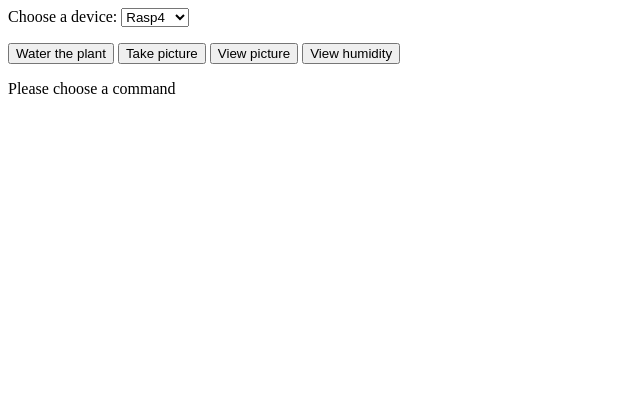
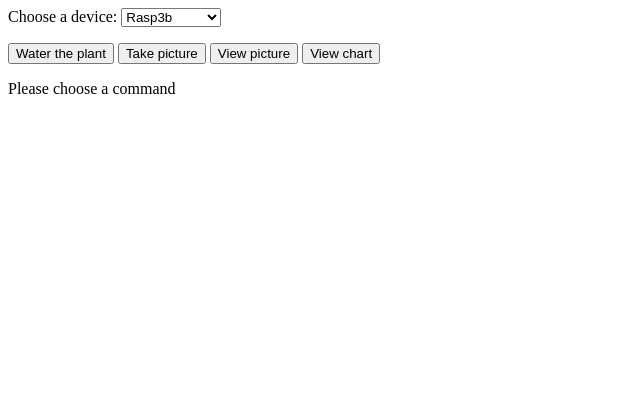
Before and after one commit to zconomy/1.001Final, a website: page Web/public/index.html in a window 1280 px wide. Shown: the whole page, without its empty margins (0-640 px from the left). Drawn offline with nearby package versions, Linux system fonts and the light colour scheme.

Commit message:
modify website interface to include more devices

```diff
--- a/Web/public/index.html
+++ b/Web/public/index.html
@@ -17,15 +17,18 @@
     <label for="devices">Choose a device:</label>
 
     <select name="devices" id="devices">
+        <option value="rasp3b">Rasp3b</option>
         <option value="rasp4">Rasp4</option>
-        <option value="rasp3b">Rasp3b</option>
+        <option value="rasp4b">Rasp4b</option>
+        <option value="AHT10temp">AHT10temp</option>
+        <option value="AHT10humid">AHT10humid</option>
     </select>
 
     <p></p>
     <button onclick="water()">Water the plant</button>
     <button onclick="take()">Take picture</button>
     <button onclick="view()">View picture</button>
-    <button onclick="chart()">View humidity</button>
+    <button onclick="chart()">View chart</button>
     <p id="returnMsg">Please choose a command</p>
     <div>
     <p id="imgFrame"> </p>
```
